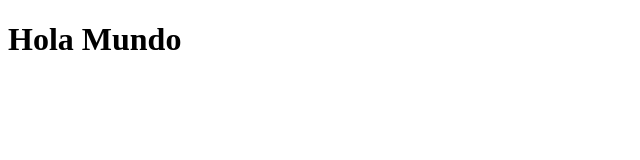
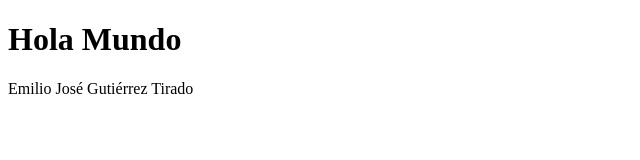
Before and after one commit to EmilioFOC/Tarea6DAW, a plain HTML site: page index.html in a window 1280 px wide. Shown: the whole page, without its empty margins (0-640 px from the left). Drawn offline with Linux system fonts and the light colour scheme.

Commit message:
Modif html

```diff
--- a/index.html
+++ b/index.html
@@ -8,4 +8,7 @@
 <body>
     <h1>Hola Mundo</h1>
 </body>
+<footer>
+Emilio José Gutiérrez Tirado
+</footer>
 </html>
```
